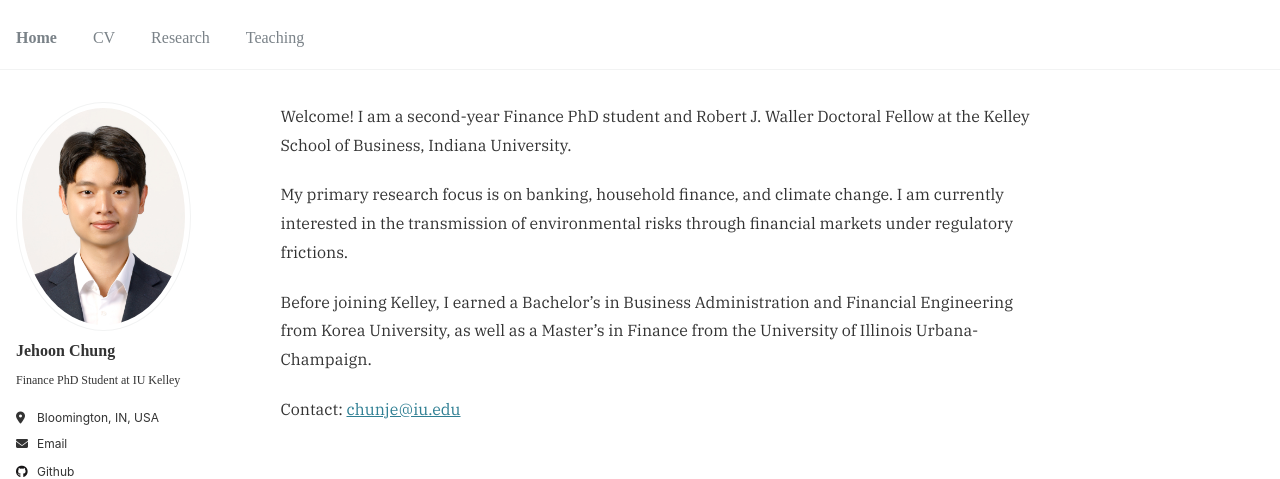
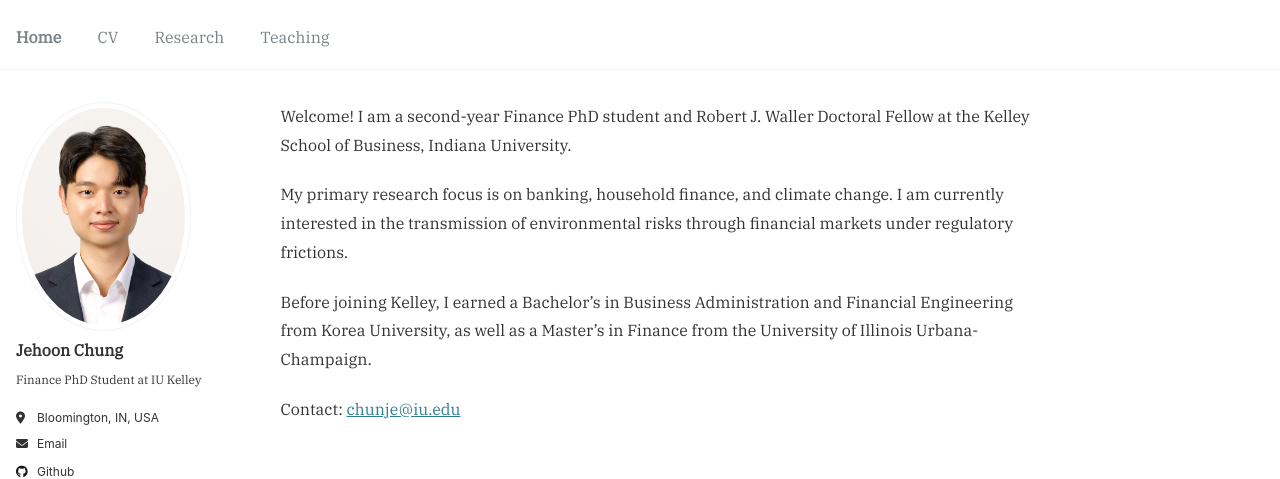
Before and after one commit to JehoonChung/jehoonchung.github.io, a Jekyll site: the page built from _pages/about.md, in a window 1280 px wide. Shown: the top 479 px of the page. Built offline with Jekyll 4.4.1, drawn with Linux system fonts in a browser that asks for light colours.

Commit message:
Update _custom.scss

```diff
--- a/_sass/_custom.scss
+++ b/_sass/_custom.scss
@@ -6,12 +6,12 @@
 .author__name,
 .author__bio,
 .author__urls-wrapper .btn--inverse {
-  font-family: 'Merriweather', serif !important;
+  font-family: 'IBM Plex Serif', serif !important;
 }
 /* Navigation tabs */
 .greedy-nav a,
 .nav__list a {
-  font-family: 'Merriweather', serif !important;
+  font-family: 'IBM Plex Serif', serif !important;
 }
 @media screen and (max-width: 768px) {
   /* Your existing perfect avatar and text centering (unchanged) */
```
